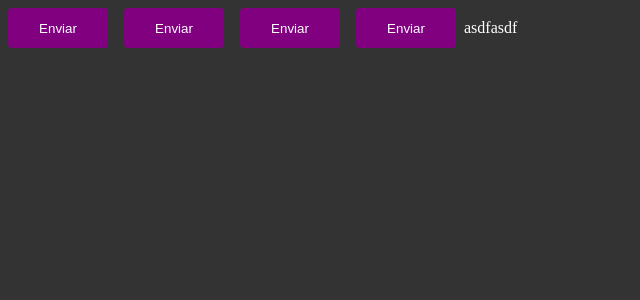
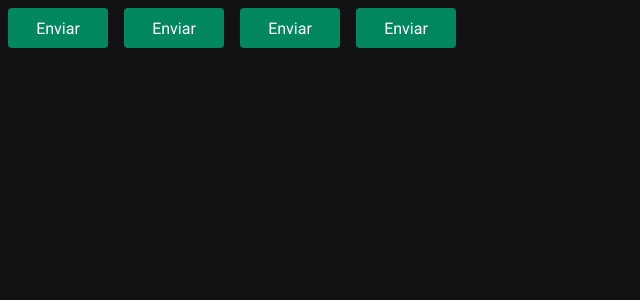
Before and after one commit to arrobarafael/02-ignite-timer, a React (Vite) app: page / in a window 1280 px wide. Shown: the top 300 px of the page, without its empty margins (0-640 px from the left). Built offline with nearby package versions, Linux system fonts and the light colour scheme.

Commit message:
Adição de fonts e cores dentro de tema

```diff
--- a/index.html
+++ b/index.html
@@ -2,8 +2,18 @@
 <html lang="en">
   <head>
     <meta charset="UTF-8" />
+
+    <link rel="preconnect" href="https://fonts.googleapis.com" />
+    <link rel="preconnect" href="https://fonts.gstatic.com" crossorigin />
+
     <link rel="icon" type="image/svg+xml" href="/vite.svg" />
     <meta name="viewport" content="width=device-width, initial-scale=1.0" />
+
+    <link
+      href="https://fonts.googleapis.com/css2?family=Roboto+Mono:ital,wght@0,700;1,700&family=Roboto:wght@400;700&display=swap"
+      rel="stylesheet"
+    />
+
     <title>Ignite Timer</title>
   </head>
   <body>
--- a/src/App.tsx
+++ b/src/App.tsx
@@ -11,7 +11,7 @@ export function App() {
       <Button variant="secondary" />
       <Button variant="danger" />
       <Button variant="success" />
-      asdfasdf
+
       <GlobalStyle />
     </ThemeProvider>
   );
--- a/src/components/Button.styles.ts
+++ b/src/components/Button.styles.ts
@@ -20,7 +20,7 @@ export const ButtonContainer = styled.button<ButtonContainerProps>`
   border: 0;
   margin: 8px;
 
-  background-color: ${(props) => props.theme.primary};
+  background-color: ${(props) => props.theme['green-500']};
   color: ${(props) => props.theme.white};
 
   /* ${(props) => {
--- a/src/styles/global.ts
+++ b/src/styles/global.ts
@@ -7,8 +7,19 @@ export const GlobalStyle = createGlobalStyle`
     box-sizing: border-box;
   }
 
+  :focus{
+    outline: 0;
+    box-shadow: 0 0 0 2px ${(props) => props.theme['green-500']};
+  }
+
   body{
-    background: #333;
-    color: #fff;
+    background: ${(props) => props.theme['gray-900']};
+    color: ${(props) => props.theme['gray-300']};
+  }
+
+  body, input, textarea, button{
+    font-family: 'Roboto', sans-serif;
+    font-weight: 400;
+    font-size: 1rem;
   }
 `;
--- a/src/styles/themes/default.ts
+++ b/src/styles/themes/default.ts
@@ -1,5 +1,21 @@
 export const defaultTheme = {
-  white: '#fff',
-  primary: 'purple',
-  secondary: 'orange',
+  white: '#FFF',
+
+  'gray-100': '#E1E1E6',
+  'gray-300': '#C4C4CC',
+  'gray-400': '#8D8D99',
+  'gray-500': '#7C7C8A',
+  'gray-600': '#323238',
+  'gray-700': '#29292E',
+  'gray-800': '#202024',
+  'gray-900': '#121214',
+
+  'green-300': '#00B37E',
+  'green-500': '#00875F',
+  'green-700': '#015F43',
+
+  'red-500': '#AB222E',
+  'red-700': '#7A1921',
+
+  'yellow-500': '#FBA94C',
 };
```
